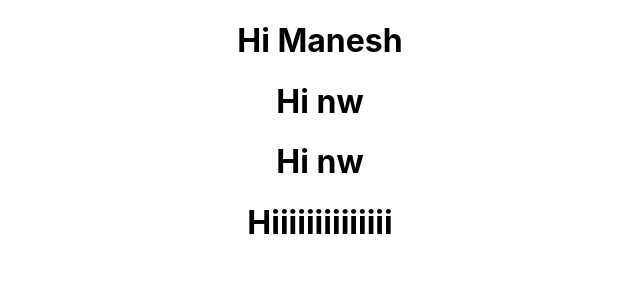
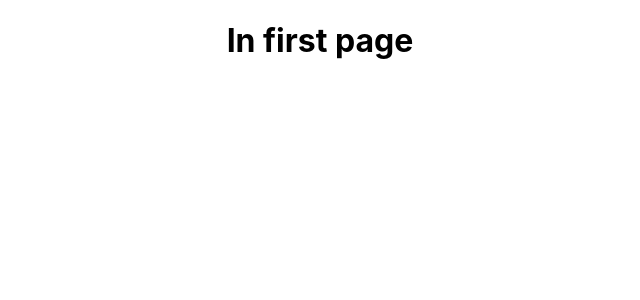
Before and after one commit to manesh12331/testgit, a React (Create React App) app: page / in a window 1280 px wide. Shown: the top 300 px of the page, without its empty margins (320-960 px from the left). Built offline with nearby package versions, Linux system fonts and the light colour scheme.

Commit message:
new change

```diff
--- a/src/App.js
+++ b/src/App.js
@@ -1,13 +1,11 @@
 import logo from './logo.svg';
 import './App.css';
+import First from './components/first';
 
 function App() {
   return (
     <div className="App">
-     <h1>Hi Manesh</h1>
-     <h1>Hi nw</h1>
-     <h1>Hi nw</h1>
-     <h1>Hiiiiiiiiiiiiii</h1>
+   <First></First>
 
     </div>
   );
```
